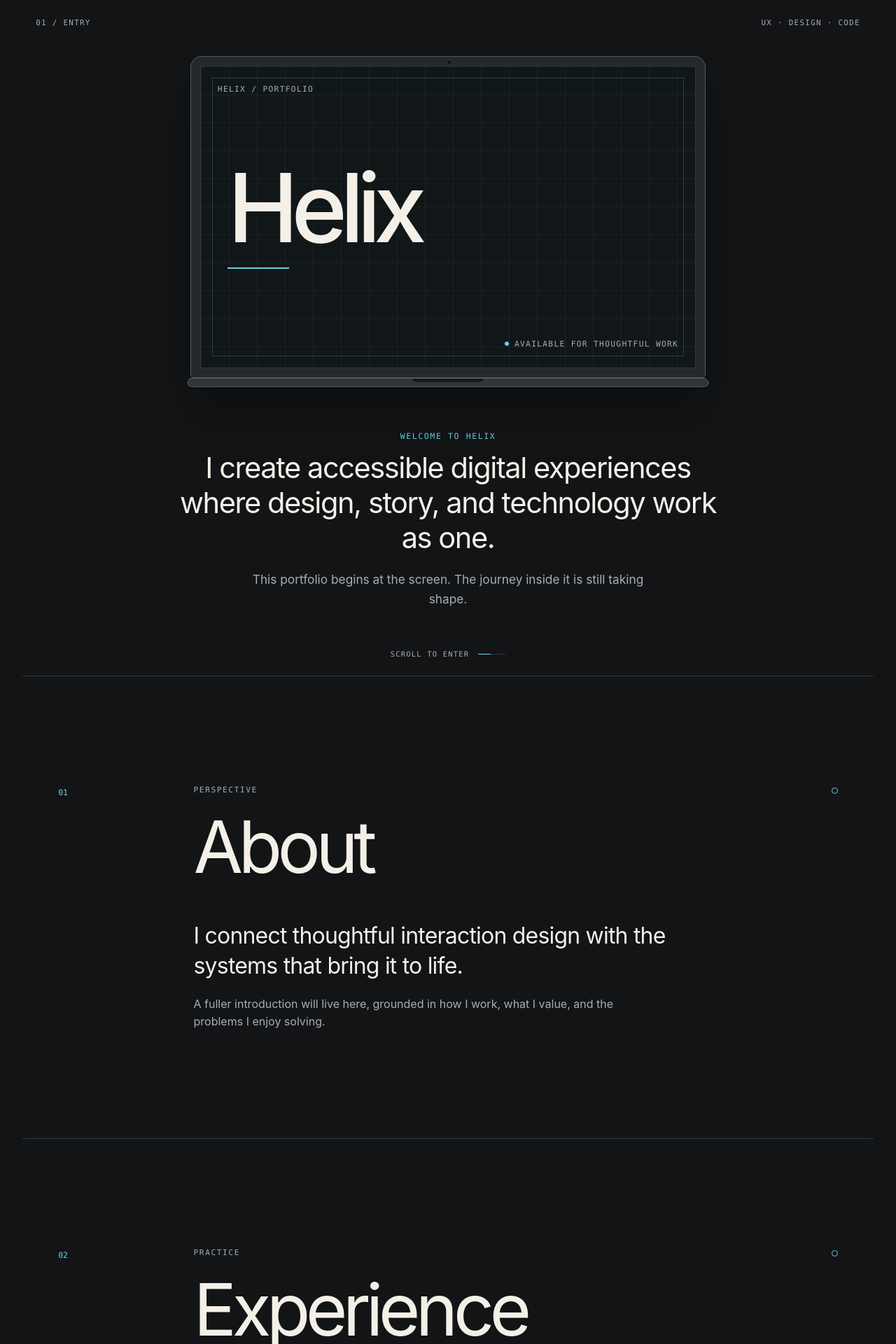
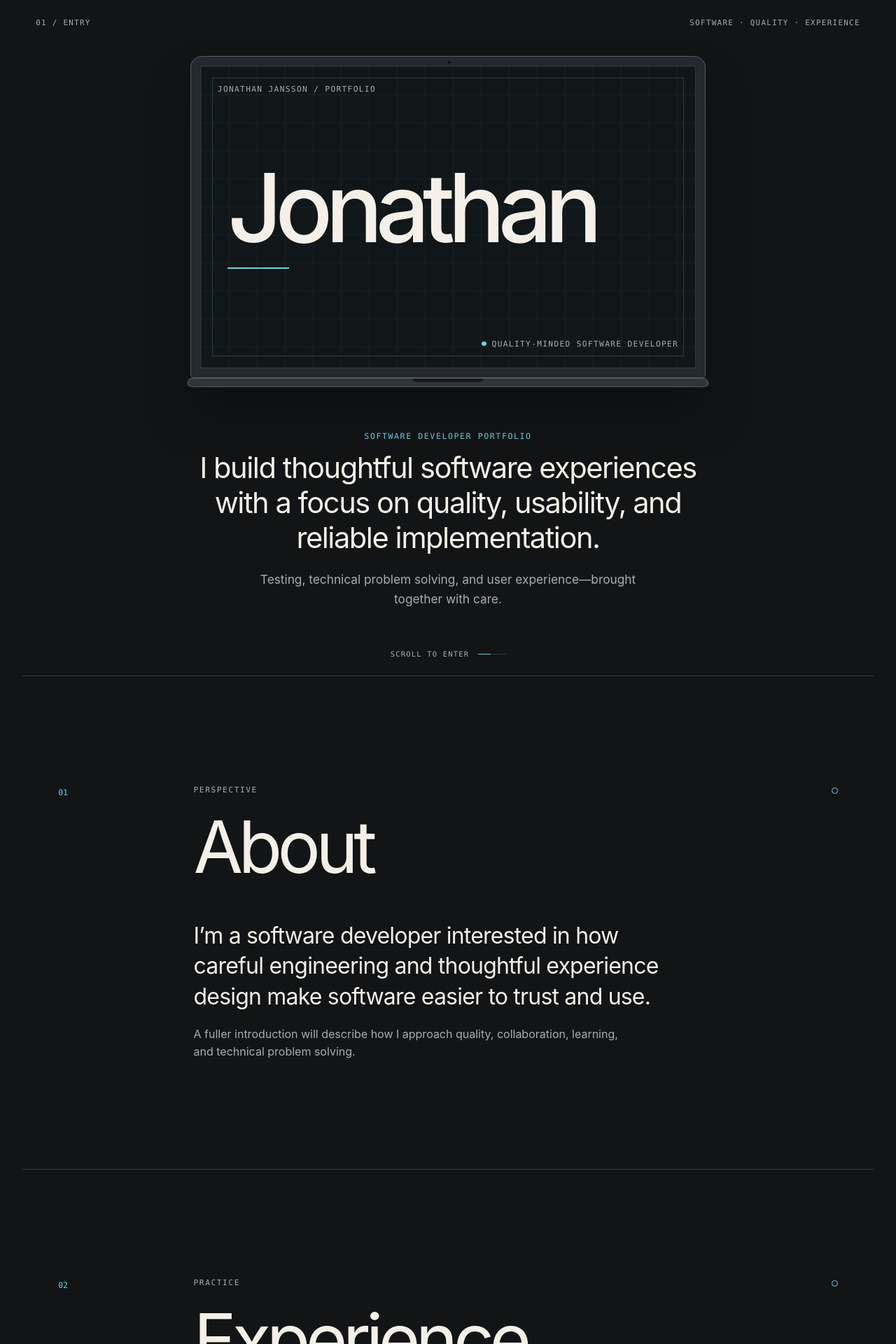
Before and after one commit to Jonjan95/Helix, a Next.js app: page / in a window 1280 px wide. Shown: the top 1920 px of the page at 70% size. Built offline with nearby package versions, Linux system fonts and the light colour scheme.

Commit message:
feat: position portfolio around software quality

```diff
--- a/app/layout.tsx
+++ b/app/layout.tsx
@@ -3,9 +3,9 @@ import type { ReactNode } from "react";
 import "./globals.css";
 
 export const metadata: Metadata = {
-  title: "Helix — Interactive Portfolio",
+  title: "Jonathan Jansson — Software Developer | Helix",
   description:
-    "A story-led portfolio exploring UX, visual design, accessibility, and development.",
+    "Jonathan Jansson's software developer portfolio, focused on quality, testing, usability, and reliable implementation.",
 };
 
 export default function RootLayout({ children }: Readonly<{ children: ReactNode }>) {
--- a/components/Laptop.tsx
+++ b/components/Laptop.tsx
@@ -2,14 +2,14 @@ import styles from "@/styles/Laptop.module.css";
 
 export function Laptop() {
   return (
-    <div className={styles.laptop}>
+    <div className={styles.laptop} data-testid="laptop-hero">
       <div className={styles.display}>
         <div className={styles.camera} aria-hidden="true" />
         <div className={styles.screen}>
-          <span className={styles.systemLabel}>HELIX / PORTFOLIO</span>
-          <h1 className={styles.name}>Helix</h1>
+          <span className={styles.systemLabel}>JONATHAN JANSSON / PORTFOLIO</span>
+          <h1 className={styles.name}>Jonathan</h1>
           <span className={styles.cursor} aria-hidden="true" />
-          <span className={styles.status}>Available for thoughtful work</span>
+          <span className={styles.status}>Quality-minded software developer</span>
         </div>
       </div>
       <div className={styles.base} aria-hidden="true">
--- a/components/sections/HeroSection.tsx
+++ b/components/sections/HeroSection.tsx
@@ -7,7 +7,7 @@ export function HeroSection() {
     <section className={styles.hero} aria-labelledby="hero-introduction">
       <div className={styles.frame} aria-hidden="true">
         <span>01 / ENTRY</span>
-        <span>UX · DESIGN · CODE</span>
+        <span>SOFTWARE · QUALITY · EXPERIENCE</span>
       </div>
 
       <div className={styles.visual}>
@@ -15,14 +15,14 @@ export function HeroSection() {
       </div>
 
       <div className={styles.copy}>
-        <p className={styles.eyebrow}>Welcome to Helix</p>
+        <p className={styles.eyebrow}>Software developer portfolio</p>
         <h2 id="hero-introduction" className={styles.introduction}>
-          I create accessible digital experiences where design, story, and
-          technology work as one.
+          I build thoughtful software experiences with a focus on quality,
+          usability, and reliable implementation.
         </h2>
         <p className={styles.supportingText}>
-          This portfolio begins at the screen. The journey inside it is still
-          taking shape.
+          Testing, technical problem solving, and user experience—brought
+          together with care.
         </p>
       </div>
 
--- a/data/portfolio-sections.ts
+++ b/data/portfolio-sections.ts
@@ -12,43 +12,43 @@ export const portfolioSections: PortfolioSectionData[] = [
     eyebrow: "Perspective",
     title: "About",
     description:
-      "I connect thoughtful interaction design with the systems that bring it to life.",
+      "I’m a software developer interested in how careful engineering and thoughtful experience design make software easier to trust and use.",
     detail:
-      "A fuller introduction will live here, grounded in how I work, what I value, and the problems I enjoy solving.",
+      "A fuller introduction will describe how I approach quality, collaboration, learning, and technical problem solving.",
   },
   {
     id: "experience",
     eyebrow: "Practice",
     title: "Experience",
     description:
-      "Work shaped by collaboration, close attention to users, and care for the final details.",
+      "A practical view of the teams, responsibilities, and technical problems that have shaped how I work.",
     detail:
-      "Roles, responsibilities, and defining outcomes will become a concise, story-led timeline.",
+      "Roles and outcomes will become a concise timeline once the final work-history content is ready.",
   },
   {
     id: "skills",
     eyebrow: "Capabilities",
     title: "Skills",
     description:
-      "UX thinking, accessible interfaces, visual systems, and dependable front-end development.",
+      "Software development, quality assurance, test automation, usability, and reliable implementation.",
     detail:
-      "This area will balance technical fluency with the design and communication skills behind the work.",
+      "This section will connect technical tools with the testing, communication, and design thinking behind dependable software.",
   },
   {
     id: "projects",
     eyebrow: "Selected work",
     title: "Projects",
     description:
-      "Case studies that make the decisions, constraints, iterations, and impact visible.",
+      "Selected work explored through the problem, implementation, testing, and result.",
     detail:
-      "Project showcases will be added as focused narratives rather than a wall of disconnected thumbnails.",
+      "Project showcases will be added as focused technical narratives rather than a wall of disconnected thumbnails.",
   },
   {
     id: "contact",
     eyebrow: "Next step",
     title: "Contact",
     description:
-      "Interested in building something clear, useful, and memorable together?",
+      "Open to conversations about software development, quality, and useful digital products.",
     detail:
       "Contact details and social links will be added with the final portfolio content.",
   },
```
Also changed, not shown: 2 other files (tests, documents, lock files or other folders).
